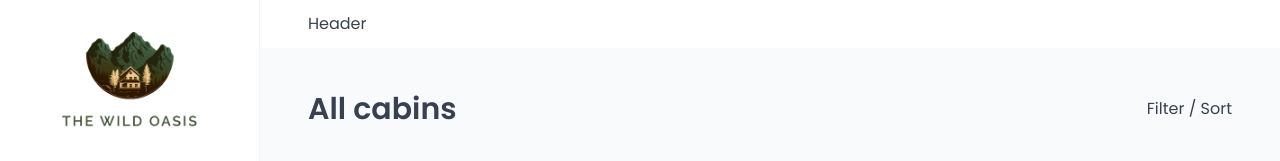
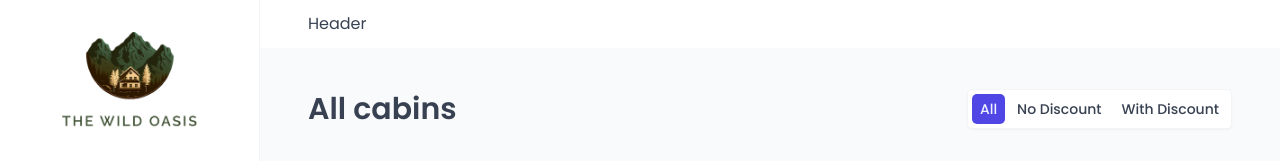
Before and after one commit to 1amSumit/The-wild-oasis-React-Dashboard, a React (Vite) app: page /cabins in a window 1280 px wide. Shown: the top 161 px of the page. Built offline with nearby package versions, Linux system fonts and the light colour scheme; no server answers; the database is empty; a web font is replaced by a local one.

Commit message:
Filtered Component Implemented

```diff
--- a/src/features/cabins/CabinTable.jsx
+++ b/src/features/cabins/CabinTable.jsx
@@ -1,10 +1,10 @@
 import { useQuery } from "@tanstack/react-query";
-import styled from "styled-components";
 import { getCabins } from "../../services/apiCabins";
 import Spinner from "../../ui/Spinner";
 import CabinRow from "./CabinRow";
 import Table from "../../ui/Table";
 import Menus from "../../ui/Menus";
+import { useSearchParams } from "react-router-dom";
 
 const CabinTable = () => {
   const {
@@ -16,7 +16,21 @@
     queryFn: getCabins,
   });
 
+  const [searchParams] = useSearchParams();
+
   if (isLoading) return <Spinner />;
+
+  const filterValue = searchParams.get("discount") || "all";
+
+  let filteredCabins;
+  if (filterValue === "all") filteredCabins = cabins;
+
+  if (filterValue === "no-discount")
+    filteredCabins = cabins.filter((cabin) => cabin.discount === 0);
+
+  if (filterValue === "with-discount")
+    filteredCabins = cabins.filter((cabin) => cabin.discount > 0);
+
   return (
     <Menus>
       <Table column="0.6fr 1.8fr 2.2fr 1fr 1fr 1fr">
@@ -30,7 +44,7 @@
         </Table.Header>
 
         <Table.Body
-          data={cabins}
+          data={filteredCabins}
           render={(cabin) => <CabinRow cabin={cabin} key={cabin.id} />}
         />
       </Table>
--- /dev/null
+++ b/src/features/cabins/CabinTableOpertaions.jsx
@@ -0,0 +1,19 @@
+import TableOperations from "../../ui/TableOperations";
+import Filter from "../../ui/Filter";
+
+const CabinTableOpertaions = () => {
+  return (
+    <TableOperations>
+      <Filter
+        filterField="discount"
+        options={[
+          { value: "all", label: "All" },
+          { value: "no-discount", label: "No Discount" },
+          { value: "with-discount", label: "With Discount" },
+        ]}
+      />
+    </TableOperations>
+  );
+};
+
+export default CabinTableOpertaions;
--- a/src/pages/Cabins.jsx
+++ b/src/pages/Cabins.jsx
@@ -2,13 +2,14 @@
 import Row from "../ui/Row";
 import CabinTable from "../features/cabins/CabinTable";
 import AddCabin from "./AddCabin";
+import CabinTableOpertaions from "../features/cabins/CabinTableOpertaions";
 
 function Cabins() {
   return (
     <>
       <Row type="horizontal">
         <Heading as="h1">All cabins</Heading>
-        <p>Filter / Sort</p>
+        <CabinTableOpertaions />
       </Row>
 
       <Row>
--- a/src/ui/Filter.jsx
+++ b/src/ui/Filter.jsx
@@ -1,3 +1,4 @@
+import { useSearchParams } from "react-router-dom";
 import styled, { css } from "styled-components";
 
 const StyledFilter = styled.div`
@@ -33,3 +34,28 @@
     color: var(--color-brand-50);
   }
 `;
+
+const Filter = ({ filterField, options }) => {
+  const [searchParams, setSearchParams] = useSearchParams();
+  const currentFilteredValue =
+    searchParams.get(filterField) || options.at(0).value;
+  const handleClick = (value) => {
+    searchParams.set(filterField, value);
+    setSearchParams(searchParams);
+  };
+  return (
+    <StyledFilter>
+      {options.map((option) => (
+        <FilterButton
+          key={option.value}
+          onClick={() => handleClick(option.value)}
+          active={option.value === currentFilteredValue}
+        >
+          {option.label}
+        </FilterButton>
+      ))}
+    </StyledFilter>
+  );
+};
+
+export default Filter;
```
